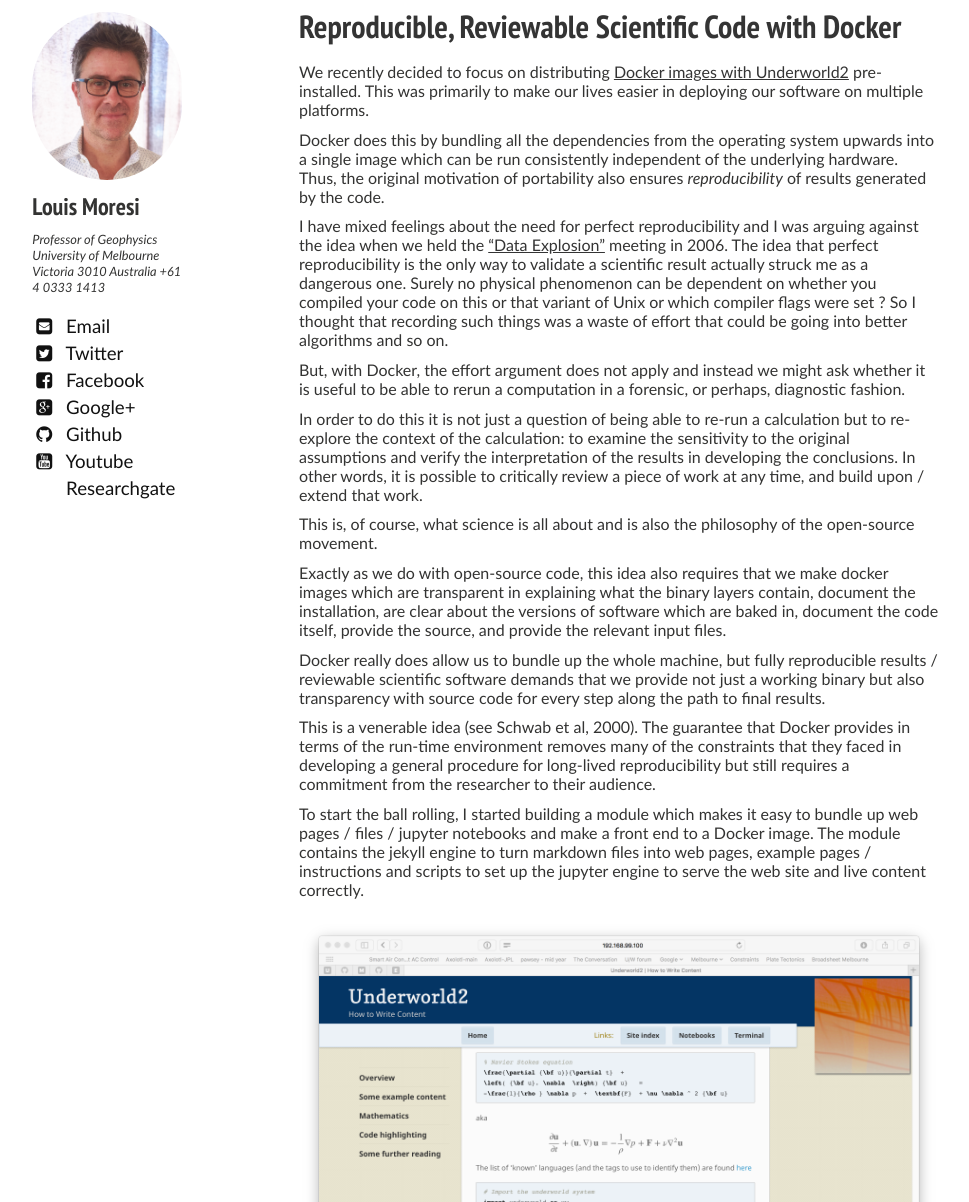
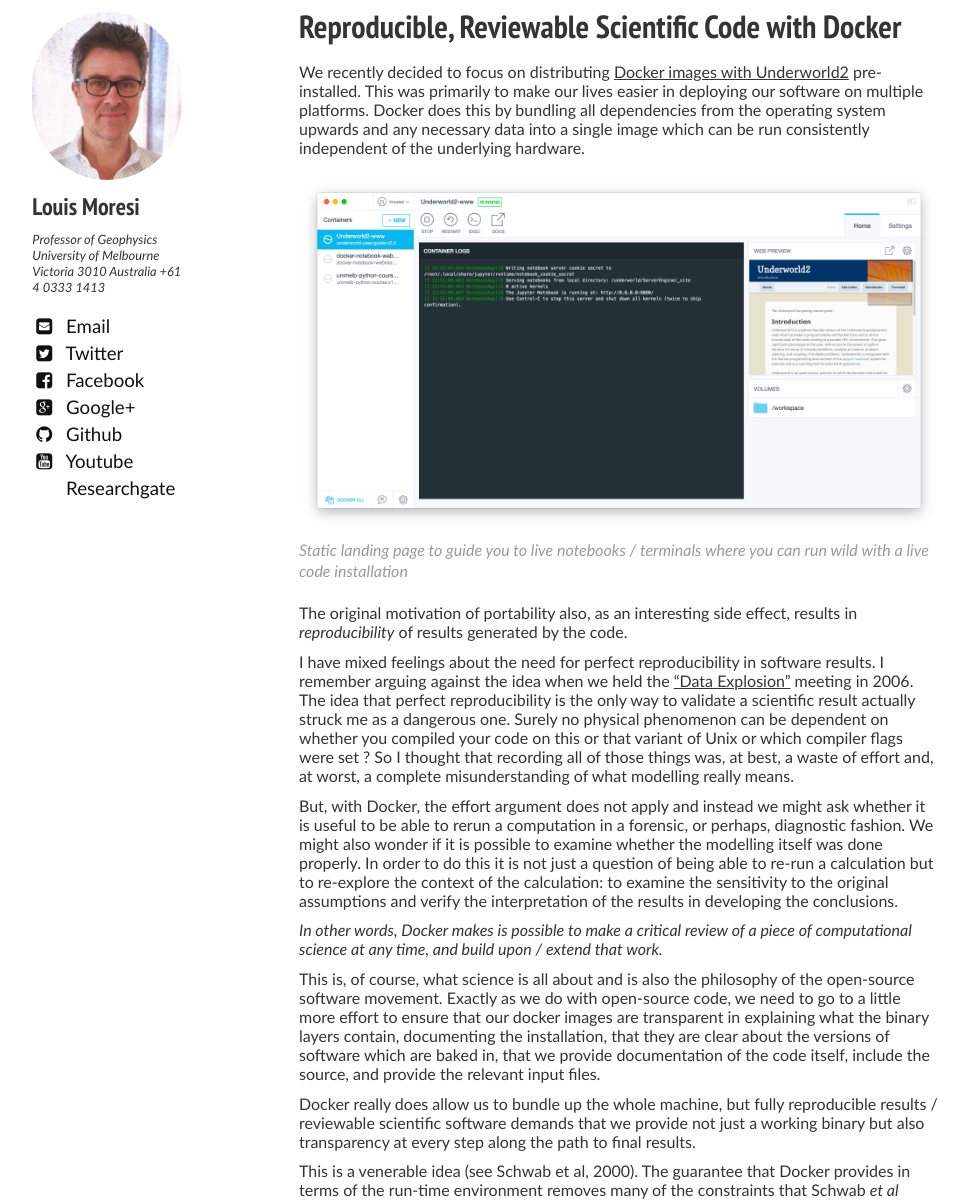
Before and after one commit to lmoresi/lmoresi.github.io, a Jekyll site: the page built from _posts/2016-02-01-Reproducible-Results-Docker.md, in a window 1280 px wide and 1400 px high, scrolled down 882 px. Shown: the part 198-1400 px from the top of the window, without its empty margins (21-990 px from the left). Built offline with Jekyll 4.4.1, drawn with Linux system fonts in a browser that asks for light colours; nearby versions of some CDN libraries; comment, search, counter and statistics services are not loaded; some of the changed text lies outside the part shown.

```diff
--- a/_config.yml
+++ b/_config.yml
@@ -8,8 +8,8 @@ port: 4444
 # Jekyll configuration
 
 permalink:   /posts/:title/
-markdown:    kramdown
-highlighter: pygments
+#markdown:    kramdown
+#highlighter: pygments
 sass:
   sass_dir: _sass
   style: compressed
--- a/_posts/2016-02-01-Reproducible-Results-Docker.md
+++ b/_posts/2016-02-01-Reproducible-Results-Docker.md
@@ -10,29 +10,34 @@ categories: ['draft','none']
 #  credit: Louis Moresi
 ---
 
-We recently decided to focus on distributing [Docker images with Underworld2](http://www.underworldcode.org/posts/Underworld-and-Dockers2/) pre-installed. This was primarily to make our lives easier in deploying our software on multiple platforms.
-
-Docker does this by bundling all the dependencies from the operating system upwards into a single image which can be run consistently independent of the underlying hardware. Thus, the original motivation of portability also ensures _reproducibility_ of results generated by the code.
-
-I have mixed feelings about the need for perfect reproducibility and I was arguing against the idea when we held the ["Data Explosion"](http://rses.anu.edu.au/cadi/Whiteconference/) meeting in 2006. The idea that perfect reproducibility is the only way to validate a scientific result actually struck me as a dangerous one. Surely no physical phenomenon can be dependent on whether you compiled your code on this or that variant of Unix or which compiler flags were set ? So I thought that recording such things was a waste of effort that could be going into better algorithms and so on.
-
-But, with Docker, the effort argument does not apply and instead we might ask whether it is useful to be able to rerun a computation in a forensic, or perhaps, diagnostic fashion.
-
-In order to do this it is not just a question of being able to re-run a calculation but to re-explore the context of the calculation: to examine the sensitivity to the original assumptions and verify the interpretation of the results in developing the conclusions. In other words, it is possible to critically review a piece of work at any time, and build upon / extend that work.
-
-This is, of course, what science is all about and is also the philosophy of the open-source movement.
-
-Exactly as we do with open-source code, this idea also requires that we make docker images which are transparent in explaining what the binary layers contain, document the installation, are clear about the versions of software which are baked in, document the code itself, provide the source, and provide the relevant input files.
-
-Docker really does allow us to bundle up the whole machine, but fully reproducible results / reviewable scientific software demands that we provide not just a working binary but also transparency with source code for every step along the path to final results.
-
-This is a venerable idea (see Schwab et al, 2000). The guarantee that Docker provides in terms of the run-time environment removes many of the constraints that they faced in developing a general procedure for long-lived reproducibility but still requires a commitment from the researcher to their audience.
-
-To start the ball rolling, I started building a module which makes it easy to bundle up web pages  / files / jupyter notebooks and make a front end to a Docker image. The module contains the jekyll engine to turn markdown files into web pages, example pages / instructions and scripts to set up the jupyter engine to serve the web site and live content correctly.
+We recently decided to focus on distributing [Docker images with Underworld2](http://www.underworldcode.org/posts/Underworld-and-Dockers2/) pre-installed. This was primarily to make our lives easier in deploying our software on multiple platforms. Docker does this by bundling all dependencies from the operating system upwards and any necessary data into a single image  which can be run consistently independent of the underlying hardware.
 
 <figure >
-	<a href="/images/posts/KitematicWebEngine/SafariWebInterface.png"><img src="/images/posts/KitematicWebEngine/SafariWebInterface.png"></a>
+	<a href="/images/posts/KitematicWebEngine/KitematicPreview.png"><img src="/images/posts/KitematicWebEngine/KitematicPreview.png"></a>
 	<figcaption> Static landing page to guide you to live notebooks / terminals where you can run wild with a live code installation
+    </figcaption>
+</figure>
+
+
+The original motivation of portability also, as an interesting side effect, results in _reproducibility_ of results generated by the code.
+
+I have mixed feelings about the need for perfect reproducibility in software results. I remember arguing against the idea when we held the ["Data Explosion"](http://rses.anu.edu.au/cadi/Whiteconference/) meeting in 2006. The idea that perfect reproducibility is the only way to validate a scientific result actually struck me as a dangerous one. Surely no physical phenomenon can be dependent on whether you compiled your code on this or that variant of Unix or which compiler flags were set ? So I thought that recording all of those things was, at best, a waste of effort and, at worst, a complete misunderstanding of what modelling really means.
+
+But, with Docker, the effort argument does not apply and instead we might ask whether it is useful to be able to rerun a computation in a forensic, or perhaps, diagnostic fashion. We might also wonder if it is possible to examine whether the modelling itself was done properly. In order to do this it is not just a question of being able to re-run a calculation but to re-explore the context of the calculation: to examine the sensitivity to the original assumptions and verify the interpretation of the results in developing the conclusions.
+
+_In other words, Docker makes is possible to make a critical review of a piece of computational science at any time, and build upon / extend that work._
+
+This is, of course, what science is all about and is also the philosophy of the open-source software movement. Exactly as we do with open-source code, we need to go to a little more effort to ensure that our docker images are transparent in explaining what the binary layers contain, documenting the installation, that they are clear about the versions of software which are baked in, that we provide documentation of the code itself, include the source, and provide the relevant input files.
+
+Docker really does allow us to bundle up the whole machine, but fully reproducible results / reviewable scientific software demands that we provide not just a working binary but also transparency at every step along the path to final results.
+
+This is a venerable idea (see Schwab et al, 2000). The guarantee that Docker provides in terms of the run-time environment removes many of the constraints that Schwab _et al_ faced in developing a general procedure for long-lived reproducibility of research results. Nevertheless, a researcher needs to commit to the extra effort required to `open-source` the who research process.
+
+To start the ball rolling, I building a prototype lab-notebook module for computational research. This is a way to  bundle together web pages  / files / jupyter notebooks and make a front end to a Docker image. The module contains the jekyll engine to turn markdown files into web pages, example pages / instructions and scripts to set up the jupyter engine to serve the web site and live content correctly.
+
+<figure >
+	<a href="/images/posts/KitematicWebEngine/SafariSiteMap.png"><img src="/images/posts/KitematicWebEngine/SafariSiteMap.png"></a>
+	<figcaption> A richer navigation is available if you use a web page than if you try to use a notebook or the file browser to guide people through your 'book'.
     </figcaption>
 </figure>
 
@@ -43,8 +48,4 @@ The idea is to make a simple / familiar landing page for any docker container th
 
 Schwab, M., N. Karrenbach, and J. Claerbout (2000), Making scientific computations reproducible, Computing In Science and Engineering, 2(6), 61–67, doi:10.1109/5992.881708.
 
-
-
-
-
-References:
+_Underworld2 user guide_ docker container: Docker hub [URL](https://hub.docker.com/r/lmoresi/underworld-user-guide/); `docker pull lmoresi/underworld-user-guide`
```
Also changed, not shown: images/posts/KitematicWebEngine/SafariSiteMap.png (added).
